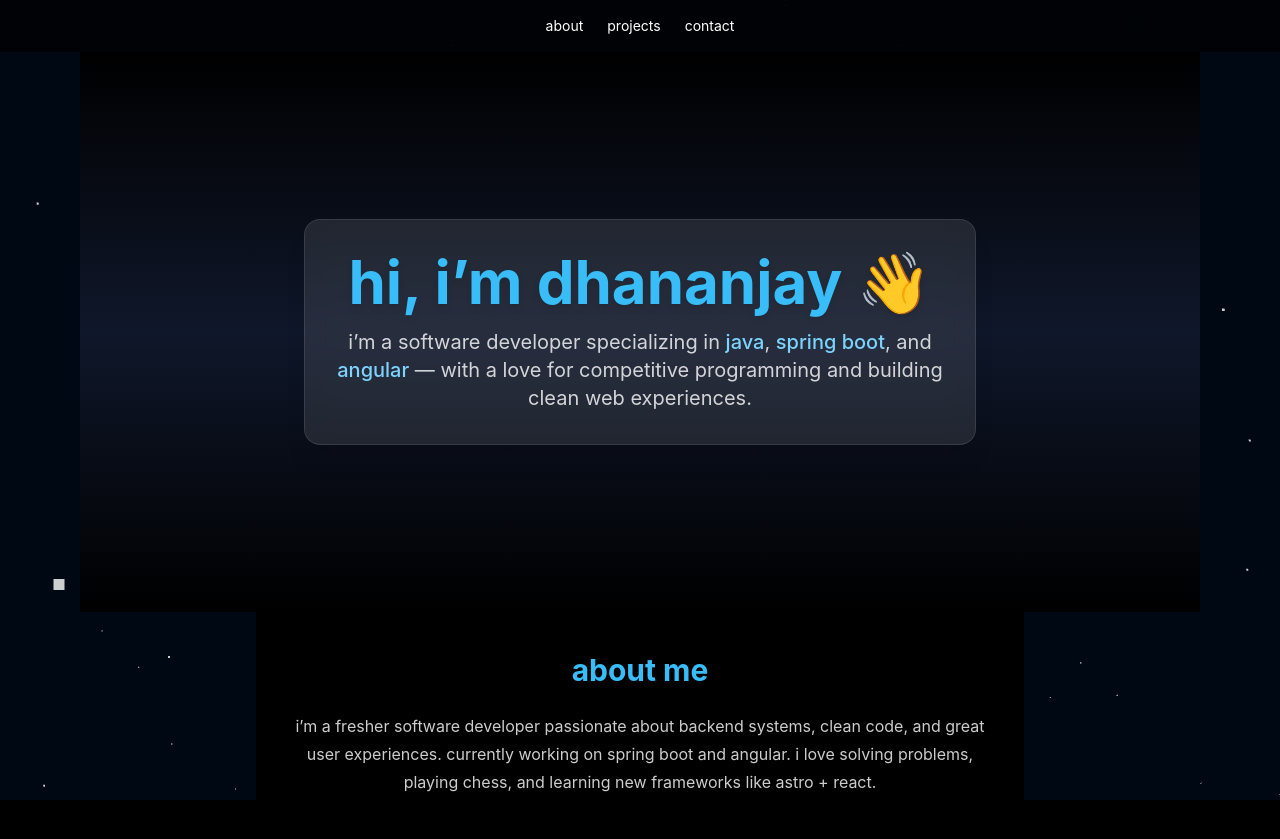
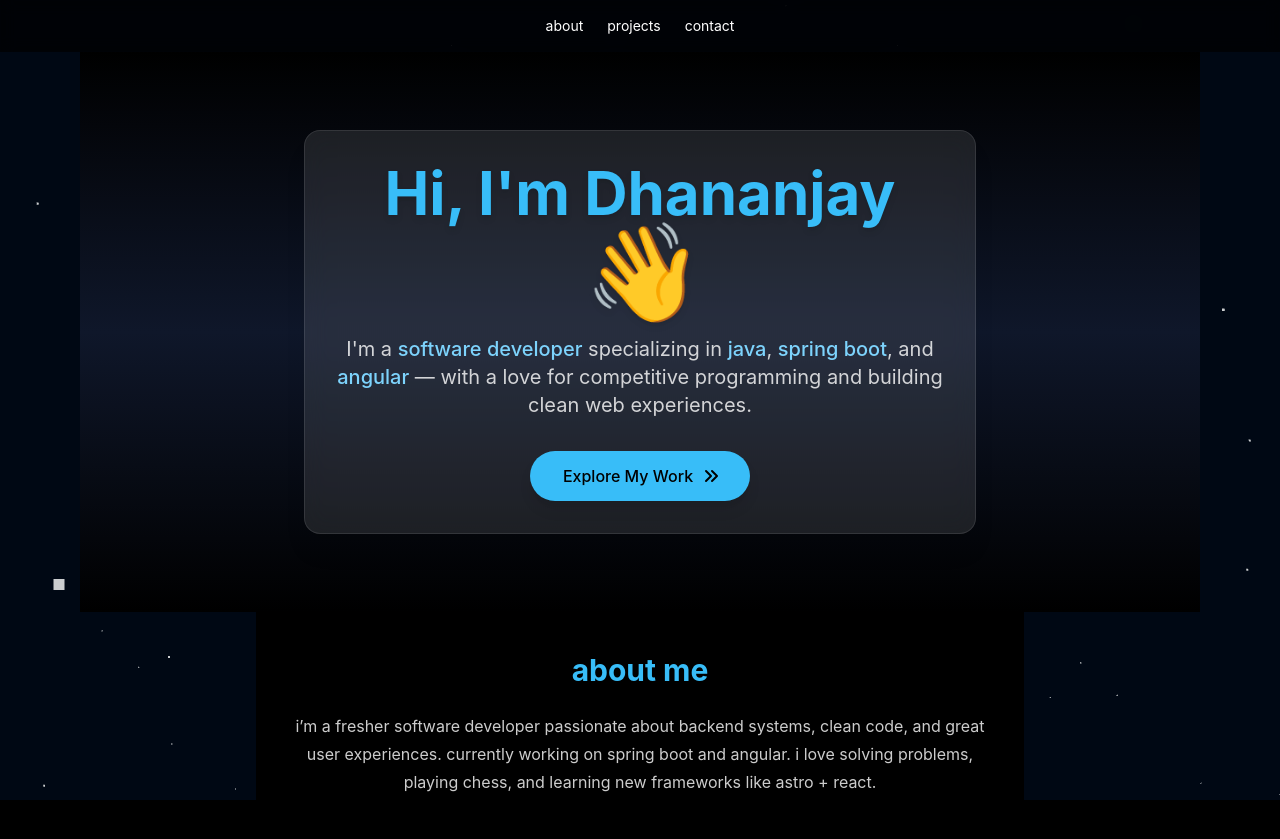
Before and after one commit to dhananjay-dhawale/astro-portfolio, an Astro site: page / in a window 1280 px wide. Shown: the top 839 px of the page. Built offline with nearby package versions, Linux system fonts and the light colour scheme; Astro itself is replaced by a stand-in of ours; animation ran at ten frames a second.

Commit message:
added extra button to navigate

```diff
--- a/src/components/Hero.tsx
+++ b/src/components/Hero.tsx
@@ -1,19 +1,90 @@
+// src/components/Hero.tsx
+import React from 'react';
+// import { motion, type Variants } from 'framer-motion'; // Temporarily comment out Framer Motion import
+
 export default function Hero() {
   return (
     <section
-      className="min-h-0 sm:min-h-[70vh] flex flex-col justify-center items-center text-center px-4 bg-gradient-to-b from-black via-slate-900 to-black pt-2 pb-2 sm:pt-8 sm:pb-8"
+      className="min-h-0 sm:min-h-[70vh] flex flex-col justify-center items-center text-center px-4 bg-gradient-to-b from-black via-slate-900 to-black pt-2 pb-2 sm:pt-8 sm:pb-8 relative overflow-hidden"
       id="hero"
     >
-      <div className="bg-white/10 backdrop-blur-md p-8 rounded-2xl shadow-xl max-w-2xl w-full border border-white/10">
-        <h2 className="text-4xl sm:text-6xl font-bold text-sky-400 mb-4 drop-shadow-md animate-fade-in">
-          hi, i’m dhananjay 👋
+      <div // Changed from motion.div
+        className="bg-white/10 backdrop-blur-md p-8 rounded-2xl shadow-xl max-w-2xl w-full border border-white/10"
+        // Temporarily remove initial/animate/transition
+        // initial={{ opacity: 0, y: 50, scale: 0.9 }}
+        // animate={{ opacity: 1, y: 0, scale: 1 }}
+        // transition={{ duration: 0.8, ease: "easeOut" }}
+      >
+        <h2 // Changed from motion.h2
+          className="text-4xl sm:text-6xl font-bold text-sky-400 mb-4 drop-shadow-md leading-tight"
+        >
+          <span // Changed from motion.span
+            // Temporarily remove variants and overflow-hidden
+            // variants={textRevealVariants}
+            // initial="hidden"
+            // animate="visible"
+            // transition={{ delay: 0.2 }}
+            // className="inline-block overflow-hidden"
+          >
+            Hi, I'm
+          </span>
+          {' '}
+          <span // Changed from motion.span
+            // Temporarily remove initial/animate/transition
+            // initial={{ opacity: 0, y: 20 }}
+            // animate={{ opacity: 1, y: 0 }}
+            // transition={{ delay: 0.8, duration: 0.5, ease: "easeOut" }}
+          >
+            Dhananjay
+          </span>
+          <span // Changed from motion.span
+            className="inline-block ml-2 text-6xl sm:text-7xl md:text-8xl"
+            // Temporarily remove initial/animate/transition
+            // initial={{ rotate: 0, opacity: 0 }}
+            // animate={{ rotate: [0, 30, -10, 0], opacity: 1 }}
+            // transition={{
+            //   delay: 1.2,
+            //   duration: 1,
+            //   type: "tween",
+            //   ease: "easeInOut"
+            // }}
+          >
+            👋
+          </span>
         </h2>
-        <p className="text-lg sm:text-xl text-white/80 leading-relaxed">
-          i’m a software developer specializing in <span className="text-sky-300 font-medium">java</span>,{' '}
-          <span className="text-sky-300 font-medium">spring boot</span>, and{' '}
-          <span className="text-sky-300 font-medium">angular</span> — with a love for competitive programming
-          and building clean web experiences.
+
+        <p // Changed from motion.p
+          className="text-lg sm:text-xl text-white/80 leading-relaxed"
+          // Temporarily remove variants
+          // variants={containerVariants}
+          // initial="hidden"
+          // animate="show"
+        >
+          {/* Change motion.span to span */}
+          <span>I'm a </span>
+          <span className="text-sky-300 font-medium">software developer</span>
+          <span> specializing in </span>
+          <span className="text-sky-300 font-medium">java</span>
+          <span>,{' '}</span>
+          <span className="text-sky-300 font-medium">spring boot</span>
+          <span>, and{' '}</span>
+          <span className="text-sky-300 font-medium">angular</span>
+          <span> — with a love for competitive programming and building clean web experiences.</span>
         </p>
+
+        {/* Temporarily remove motion.div around the button */}
+        <div className="mt-8">
+          <a
+            href="#projects"
+            className="inline-flex items-center justify-center px-8 py-3 border border-transparent text-base font-medium rounded-full shadow-lg text-black bg-sky-400 hover:bg-sky-300 transform hover:scale-105 transition-all duration-300 ease-out focus:outline-none focus:ring-2 focus:ring-sky-500 focus:ring-offset-2 focus:ring-offset-black"
+          >
+            Explore My Work
+            <svg className="ml-2 -mr-1 h-5 w-5" xmlns="http://www.w3.org/2000/svg" viewBox="0 0 20 20" fill="currentColor" aria-hidden="true">
+              <path fillRule="evenodd" d="M10.293 15.707a1 1 0 010-1.414L14.586 10l-4.293-4.293a1 1 0 111.414-1.414l5 5a1 1 0 010 1.414l-5 5a1 1 0 01-1.414 0z" clipRule="evenodd" />
+              <path fillRule="evenodd" d="M4.293 15.707a1 1 0 010-1.414L8.586 10 4.293 5.707a1 1 0 011.414-1.414l5 5a1 1 0 010 1.414l-5 5a1 1 0 01-1.414 0z" clipRule="evenodd" />
+            </svg>
+          </a>
+        </div>
       </div>
     </section>
   );
```
